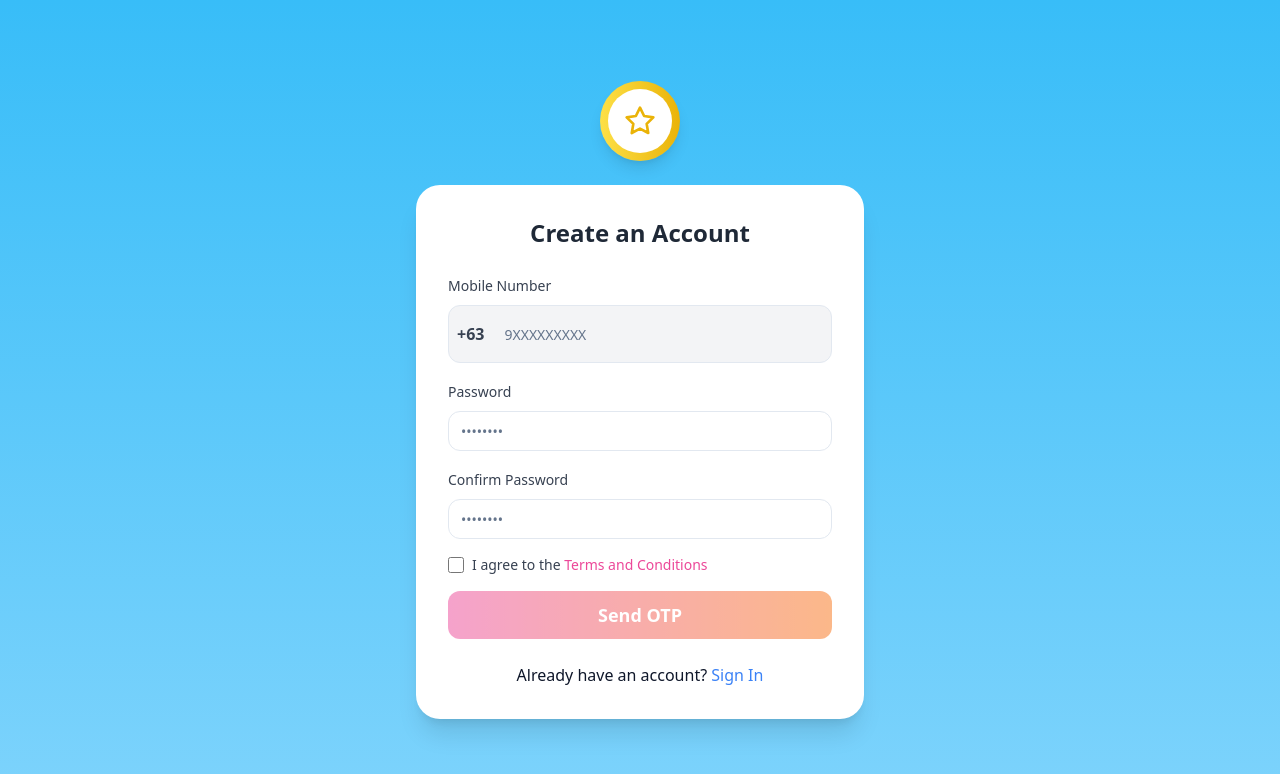
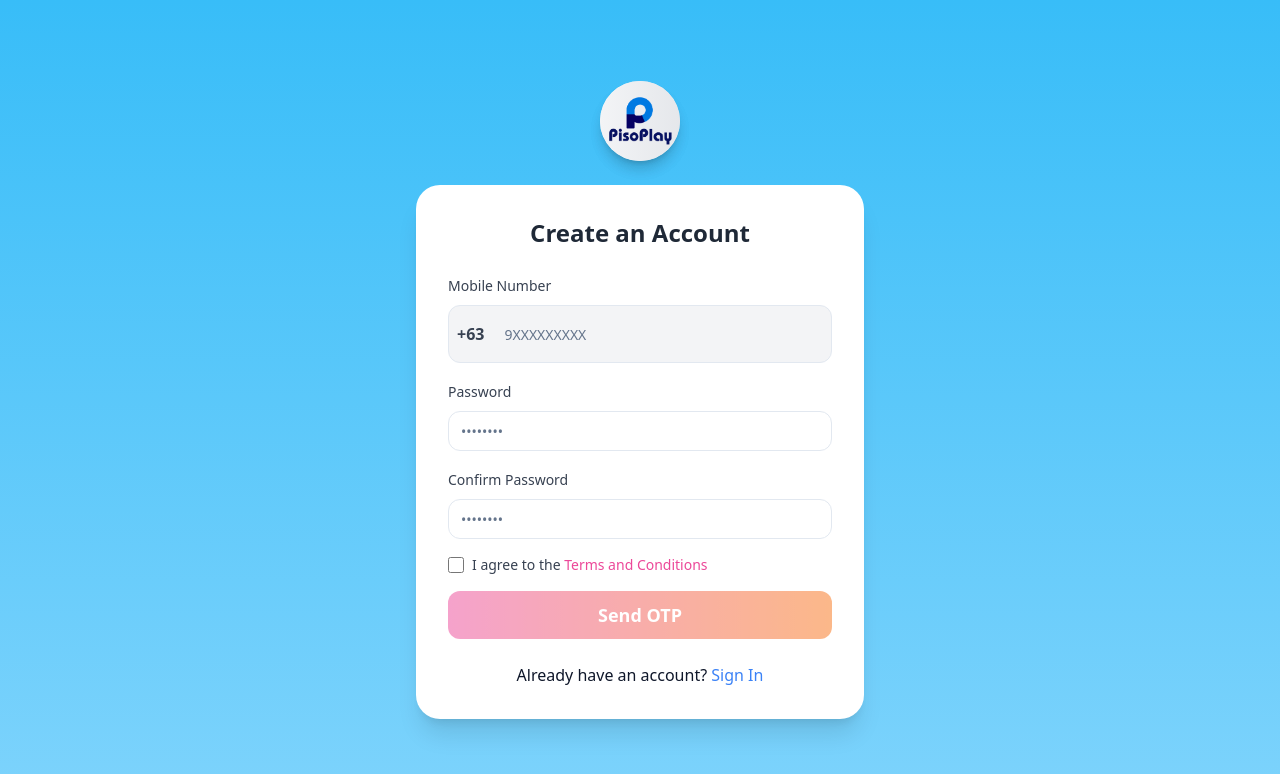
Before and after one commit to Tacxzzz/numero_negros, a React (Vite) app: page /create-account in a window 1280 px wide. Shown: the top 774 px of the page. Built offline with nearby package versions, Linux system fonts and the light colour scheme; no server answers.

Commit message:
Update Logo on create account page

```diff
--- a/src/pages/CreatePage.tsx
+++ b/src/pages/CreatePage.tsx
@@ -5,6 +5,7 @@ import { Input } from '@/components/ui/input';
 import { Label } from '@/components/ui/label';
 import { createAccount, verifyOTP } from '@/lib/apiCalls';
 import { useUser } from "./UserContext";
+import PisoPlayLogo from "@/files/LogoWithName.svg";
 
 export function CreatePage() {
   const navigate = useNavigate();
@@ -95,11 +96,12 @@ export function CreatePage() {
       <div className="w-full max-w-md">
         {/* Logo */}
         <div className="flex justify-center mb-6">
-          <div className="w-20 h-20 rounded-full bg-gradient-to-r from-yellow-300 to-yellow-500 flex items-center justify-center shadow-lg">
-            <div className="w-16 h-16 rounded-full bg-white flex items-center justify-center">
-              <svg xmlns="http://www.w3.org/2000/svg" width="32" height="32" viewBox="0 0 24 24" fill="none" stroke="currentColor" strokeWidth="2" strokeLinecap="round" strokeLinejoin="round" className="text-yellow-500">
+          <div className="w-20 h-20 rounded-full bg-gradient-to-r from-gray-100 to-gray-200 flex items-center justify-center shadow-lg">
+            <div className="w-20 h-20 rounded-full bg-gradient-to-r from-gray-100 to-gray-200 flex items-center justify-center shadow-lg">
+              {/* <svg xmlns="http://www.w3.org/2000/svg" width="32" height="32" viewBox="0 0 24 24" fill="none" stroke="currentColor" strokeWidth="2" strokeLinecap="round" strokeLinejoin="round" className="text-yellow-500">
                 <path d="M12 2L15.09 8.26L22 9.27L17 14.14L18.18 21.02L12 17.77L5.82 21.02L7 14.14L2 9.27L8.91 8.26L12 2Z" />
-              </svg>
+              </svg> */}
+              <img src={PisoPlayLogo} alt="PisoPlay Logo" width="65" height="65" />
             </div>
           </div>
         </div>
```
